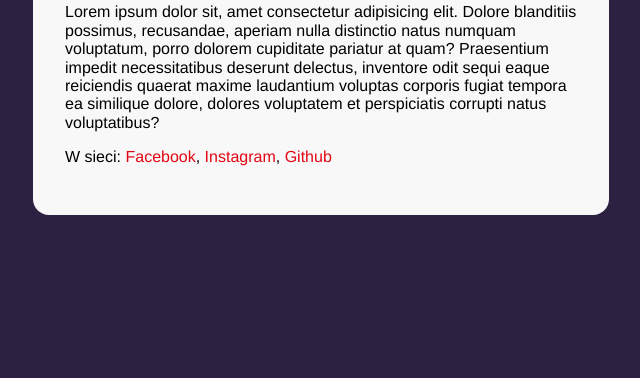
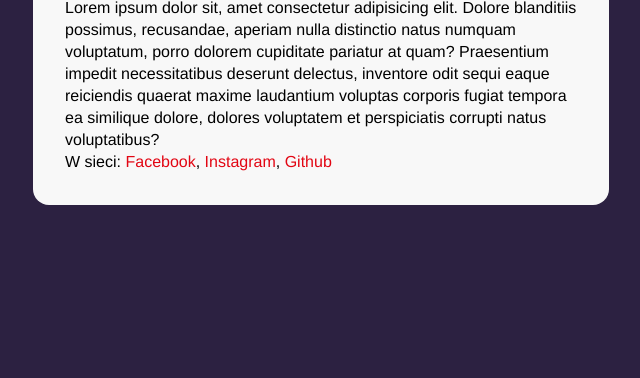
Before and after one commit to nenyancodes/WTF-business-card-initial, a plain HTML site: page index.html in a window 1280 px wide. Shown: the part 422-800 px from the top of the page, without its empty margins (319-959 px from the left). Drawn offline with Linux system fonts and the light colour scheme.

Commit message:
Style description margins

```diff
--- a/css/style.css
+++ b/css/style.css
@@ -48,9 +48,14 @@ body {
   color: #545454;
 }
 
-.person__description {
+.card__description {
   font-size: 16px;
   line-height: 22px;
+  margin: 0;
+}
+
+.card__description--margin {
+  margin-bottom: 22px;
 }
 
 .special {
```
